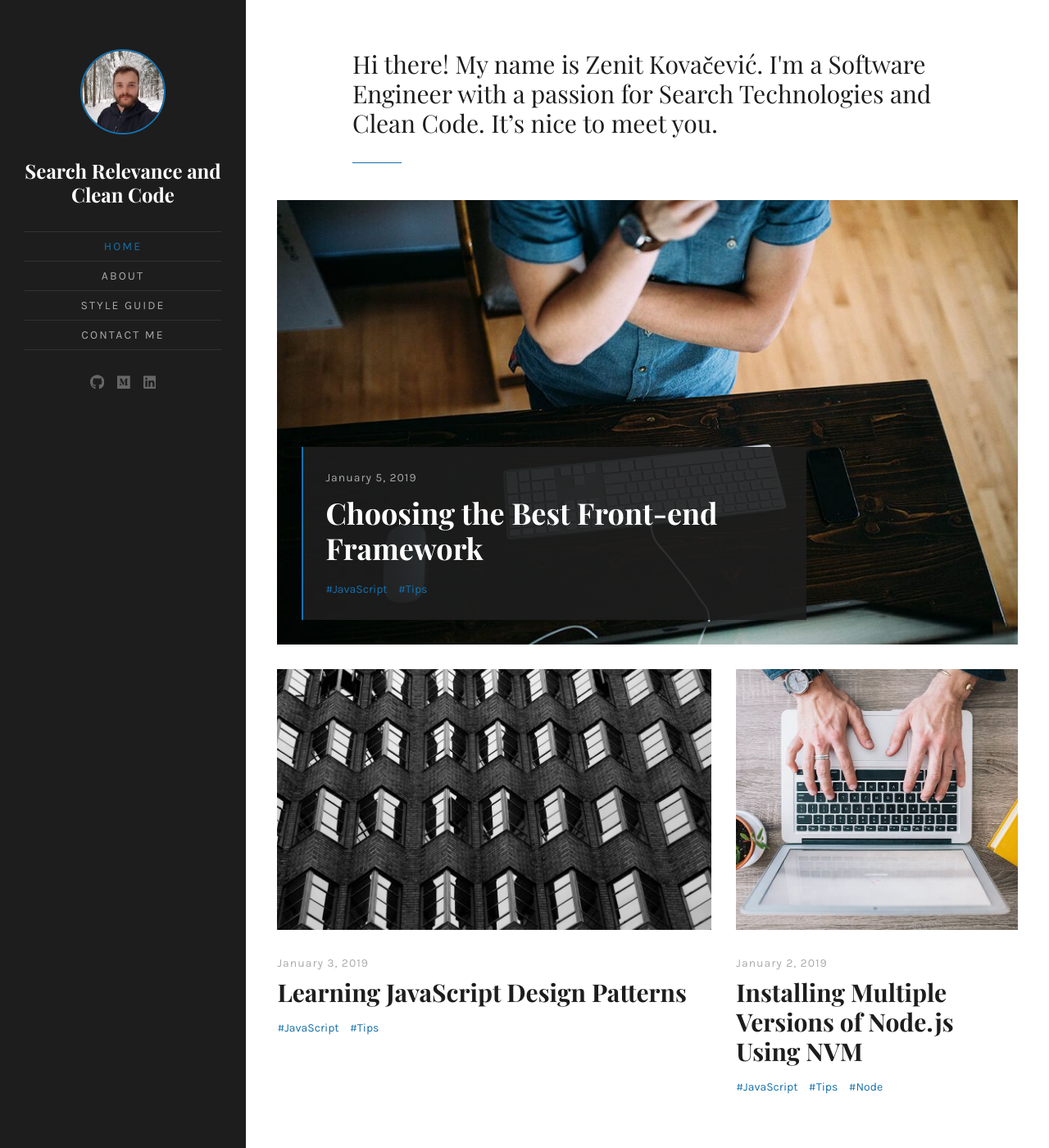
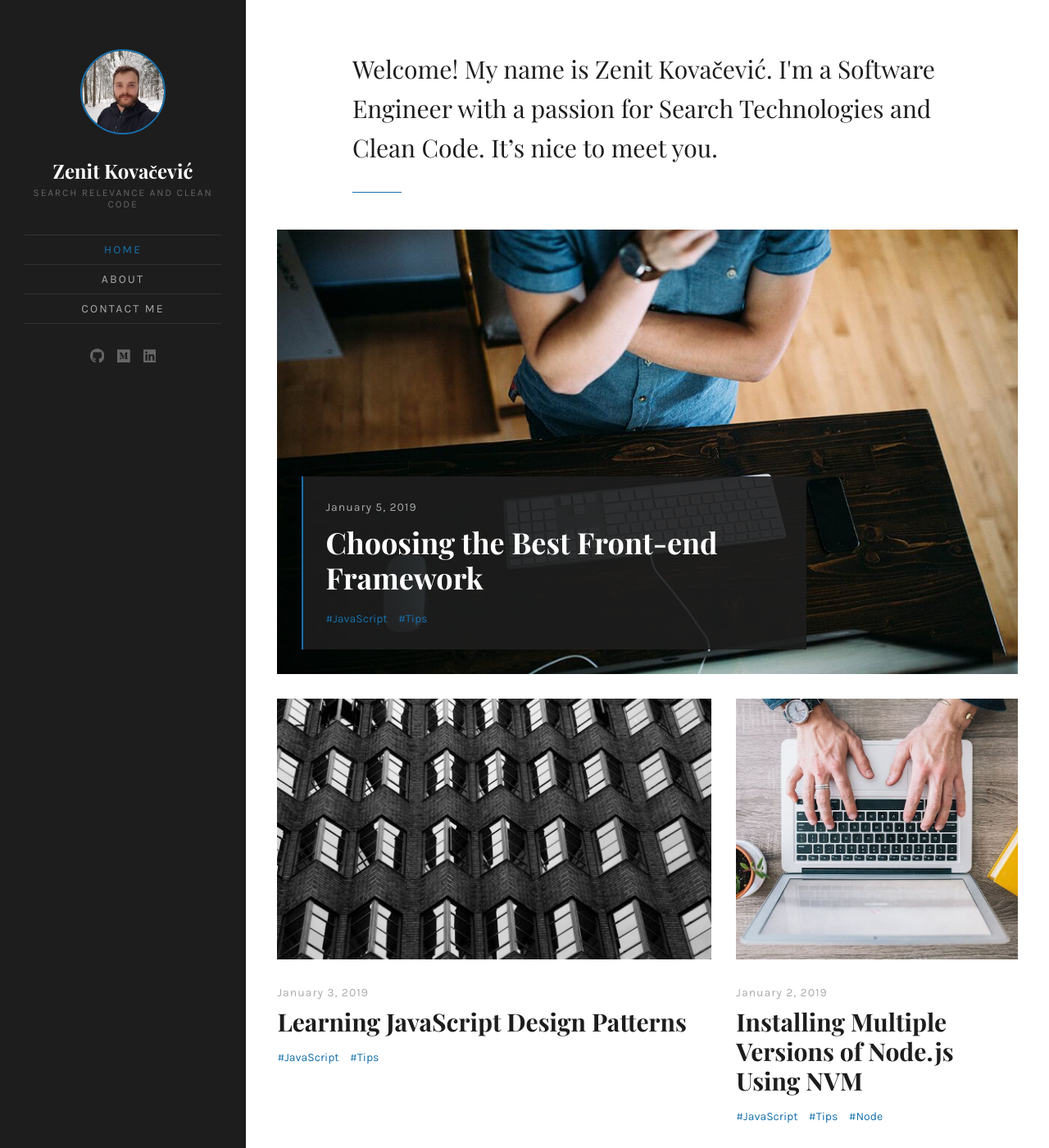
Before and after one commit to ZenitK/zenitk.github.io, a Jekyll site: the page built from index.html, in a window 1280 px wide and 1400 px high. Shown: the whole window at 82% size. Built offline with Jekyll 4.4.1, drawn with Linux system fonts in a browser that asks for light colours; some web fonts are replaced; the list of posts is cut into pages by our own code; some of the changed text lies outside the part shown.

Commit message:
line height + email

```diff
--- a/_config.yml
+++ b/_config.yml
@@ -1,12 +1,12 @@
 # Site setings
-name: 'Search Relevance and Clean Code'
-#description: 'Search Technology and Software Engineering'
+name: 'Zenit Kovačević'
+description: 'Search Relevance and Clean Code'
 meta_description: 'Jekyll template, minimal style, perfect for bloggers.'
 logo:
 # Author image is used in site sidebar and greetings in the home page hero text
 author:
   image: 'authorimage.jpg'
-  greetings: "Hi there! My name is Zenit Kovačević. I'm a Software Engineer with a passion for Search Technologies and Clean Code. It’s nice to meet you."
+  greetings: "Welcome! My name is Zenit Kovačević. I'm a Software Engineer with a passion for Search Technologies and Clean Code. It’s nice to meet you."
 favicon: 'assets/images/favicon/favicon.ico'
 favicon_32: 'assets/images/favicon/favicon-16x16.ico'
 favicon_64: 'assets/images/favicon/favicon-32x32.ico'
@@ -19,7 +19,7 @@ mailchimp_url: '//justgoodthemes.us3.list-manage.com/subscribe/post?u=78f1bab160
 ga_analytics:
 
 # Contact form setings
-email: zenitkovacevic@gmail.com
+email: zenit@zenitk.com
 contact_page_description: "Horace theme comes with a contact form built-in. You can use this form with Formspree service and get up to 50 submissions for free. Also, you can easily switch to another service if you want."
 thankyou_page_description: "Your message has been successfully sent. We will contact you very soon!"
 
@@ -42,8 +42,8 @@ navigation:
     url: /
   - text: About
     url: /about
-  - text: Style Guide
-    url: /style-guide
+#  - text: Style Guide
+#    url: /style-guide
   - text: Contact Me
     url: /contact
 #  - text: Search
--- a/_sass/_content.scss
+++ b/_sass/_content.scss
@@ -300,7 +300,7 @@ ul.archive-posts-list {
   color: $gray-darkest;
   font-family: $font-secondary;
   font-size: 1.66667rem;
-  line-height: 1.2;
+  line-height: 1.6;
   margin: 0;
 }
 
```
